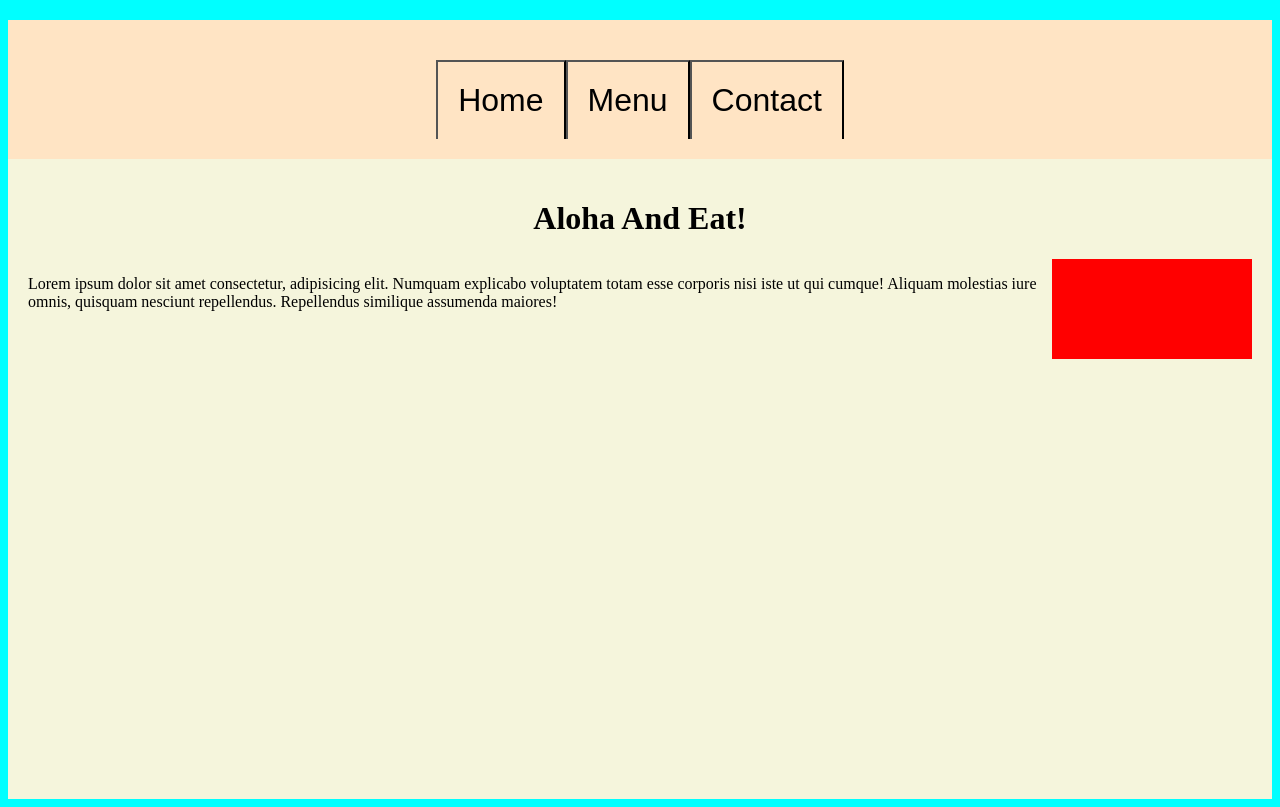
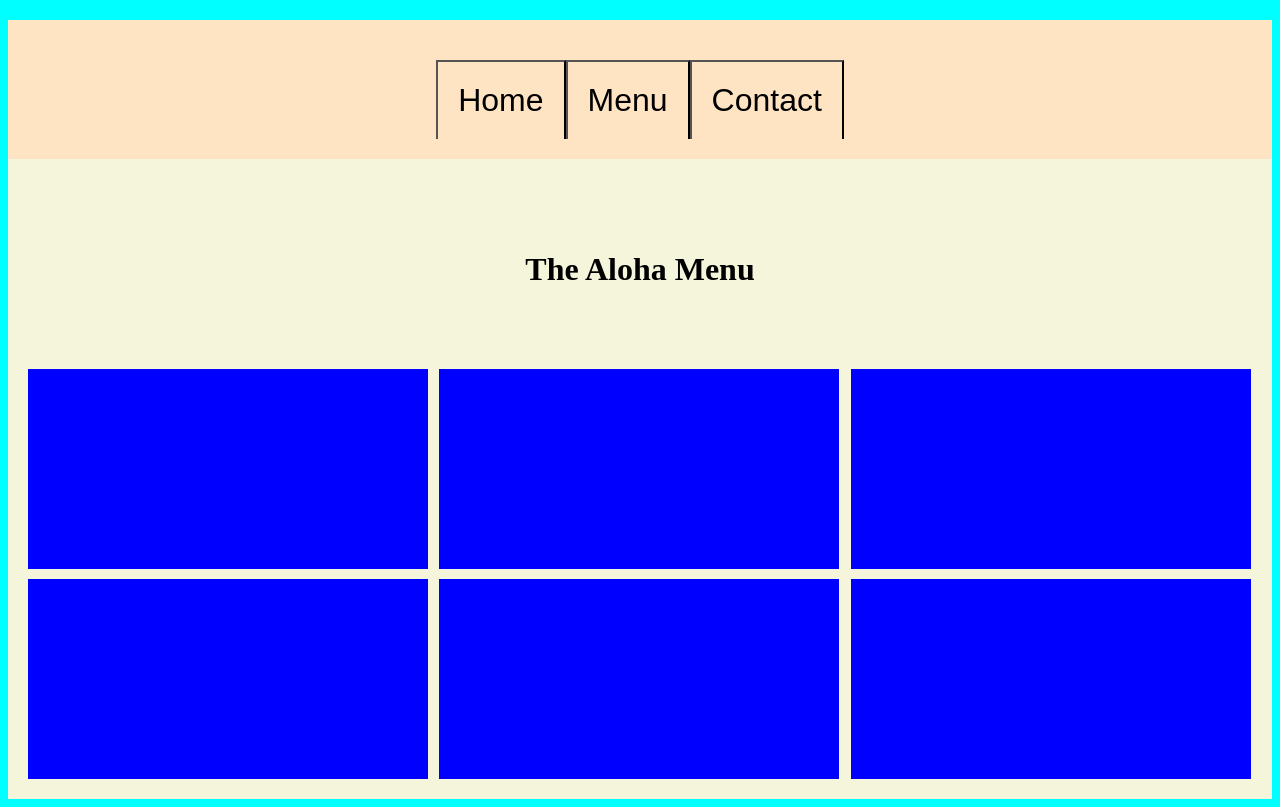
Before and after one commit to Z8phyR/odin-restaurant, a website built with webpack: page dist/index.html in a window 1280 px wide. Both pictures are taken after a click on the button "Menu". Built offline with nearby package versions, Linux system fonts and the light colour scheme.

Commit message:
Tabs between items, grid layout for menu

```diff
--- a/package.json
+++ b/package.json
@@ -6,7 +6,7 @@
   "scripts": {
     "test": "echo \"Error: no test specified\" && exit 1",
     "build": "webpack --progress --mode=production",
-    "run": "webpack  --progress --watch"
+    "run": "webpack  --progress --watch --mode=development"
   },
   "repository": {
     "type": "git",
--- a/src/home.js
+++ b/src/home.js
@@ -1,15 +1,14 @@
+import { navBar } from "./navbar";
+
 const HOME = document.querySelector('#content');
 
 function homePage() {
-    const el = document.createElement('div')
-    el.classList.add('home-page')
-
+    const homeContent = document.createElement('div')
+    homeContent.classList.add('home-page')
     const h1 = document.createElement('h1')
     h1.classList.add('title-text');
     h1.textContent = "Aloha And Eat!"
-
-
-    const introDiv = document.createElement('div');
+        const introDiv = document.createElement('div');
         const introP = document.createElement('p');
         introP.classList.add('intro-text');
         introP.textContent = "Lorem ipsum dolor sit amet consectetur, adipisicing elit. Numquam explicabo voluptatem totam esse corporis nisi iste ut qui cumque! Aliquam molestias iure omnis, quisquam nesciunt repellendus. Repellendus similique assumenda maiores!"
@@ -19,10 +18,17 @@ function homePage() {
         introImg.classList.add('intro-img');
         introDiv.append(introImg, introP);
 
-    el.append(h1, introDiv);
-    HOME.appendChild(el)
+    homeContent.append(h1, introDiv);
+    HOME.appendChild(homeContent)
 };
 
 
+function resetPage() {
+
+  HOME.textContent = "";
+    console.log("PAGE RESET");
+}
+
 export { HOME }
 export { homePage };
+export { resetPage };
--- a/src/index.js
+++ b/src/index.js
@@ -4,4 +4,5 @@ import { homePage } from "./home";
 
 navBar();
 homePage();
+
 console.log("Home Page Loaded");
--- /dev/null
+++ b/src/menu.js
@@ -0,0 +1,22 @@
+import {HOME} from './home.js';
+import { navBar } from './navbar.js';
+
+function menu() {
+    // navBar();
+    const div = document.createElement('div');
+    div.classList.add('menu-page')
+    const h1 = document.createElement('h1');
+    h1.classList.add('menu-title');
+    h1.innerText = "The Aloha Menu";
+    div.appendChild(h1)
+
+    for (let i = 0;i<6;i++) {
+        const menuItem = document.createElement('div');
+        menuItem.classList.add('menu-item');
+        div.appendChild(menuItem);
+    }
+    HOME.appendChild(div);
+    console.log("MENU")
+}
+
+export {menu};
--- a/src/navbar.js
+++ b/src/navbar.js
@@ -1,5 +1,6 @@
-import { HOME } from './home.js'
+import { HOME, resetPage } from './home.js'
 import { homePage} from './home.js';
+import { menu } from './menu.js';
 
 function navBar() {
     const el = document.createElement('div');
@@ -16,21 +17,29 @@ function navBar() {
     el.appendChild(homelink);
     el.appendChild(menulink);
     el.appendChild(contactlink);
-    el.addEventListener("click",event => {
+    el.addEventListener("click", event => {
+       if (event.target.matches('button')) {
         let etarget = event.target;
             let elist = etarget.classList;
-            console.log("Event Triggered " + etarget.classList );
+            console.log("Event Triggered " + elist );
          if (elist == 'home-nav') {
+            resetPage();
+            navBar();
             homePage();
            }
           if (elist == 'menu-nav') {
-            console.log("GO TO THE MENU");
+            resetPage()
+            navBar();
+            menu();
           }
           if (elist == 'contact-nav') {
             console.log("CONTACT US PAGE");
            }
+    }
     })
     HOME.appendChild(el);
 }
+const navClass = document.querySelector('#nav-bar');
 
+export { navClass };
 export { navBar };
--- a/src/style.css
+++ b/src/style.css
@@ -27,6 +27,32 @@ body {
     background-color: aqua;
 }
 
+
+.menu-item {
+    display: flex;
+    background-color: blue;
+    width: 400px;
+    height: 200px;
+
+}
+
+.menu-title {
+    font-size: 2rem;
+    text-align: center;
+    grid-column: span 3;
+}
+
+.menu-page {
+    background-color: beige;
+    display: grid;
+    grid-template-columns: 1fr 1fr 1fr;
+    grid-template-rows: 1fr 1fr 1fr;
+    gap: 10px;
+    align-items: center;
+    height: 75vh;
+    padding: 20px;
+}
+
 .home-page {
     background-color: beige;
     display: flex;
```
Also changed, not shown: dist/main.js, src/contact.js (added). Lines whose indentation alone changed are shown as unchanged.
